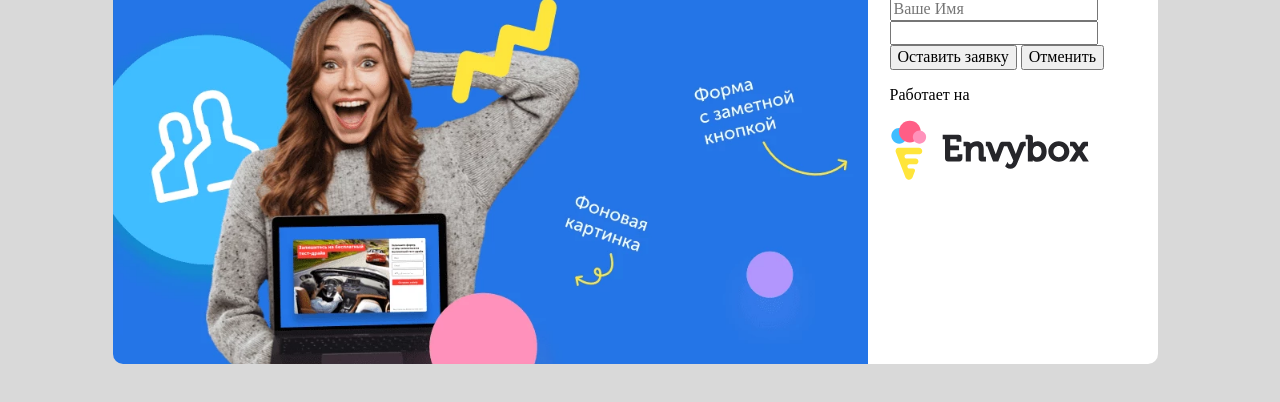
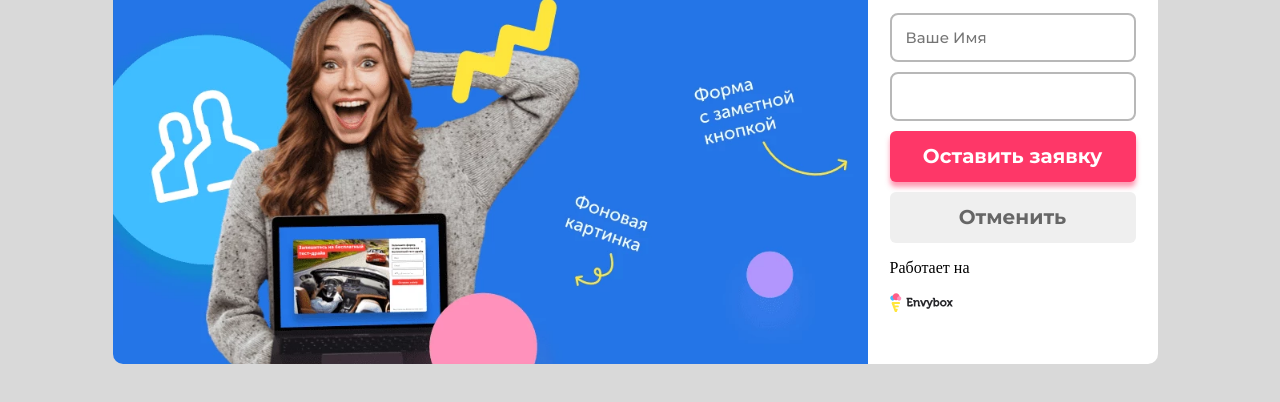
Before and after one commit to MaximArzhanov/Test_Task, a plain HTML site: page index.html in a window 1280 px wide. Shown: the part 336-738 px from the top of the page. Drawn offline with Linux system fonts and the light colour scheme; files whose address does not match are found by name.

Commit message:
feat: Свёрстана форма

```diff
--- /dev/null
+++ b/blocks/form/__button/_theme/form__button_theme_red.css
@@ -0,0 +1,5 @@
+.form__button_theme_red {
+  background-color: #fe3768;
+  color: #fff;
+  box-shadow: 0 5px 5px 0 rgba(254, 55, 104, .5);
+}
--- a/blocks/form/__button/form__button.css
+++ b/blocks/form/__button/form__button.css
@@ -1,3 +1,18 @@
 .form__button {
+  margin: 0;
+  margin-top: 10px;
+  padding: 14px 14px 14px 14px;
+  border: none;
+  border-radius: 6px;
+  font-family: 'Montserrat', sans-serif;
+  font-style: normal;
+  font-weight: 700;
+  font-size: 20px;
+  width: 100%;
+  box-sizing: border-box;
+  color: #666;
+}
 
+.form__button:first-child {
+  margin-top: 0;
 }
--- a/blocks/form/__input/form__input.css
+++ b/blocks/form/__input/form__input.css
@@ -1,3 +1,17 @@
 .form__input {
+  margin: 0;
+  margin-top: 10px;
+  padding: 14px 14px 14px 14px;
+  border: 2px solid #b8b8b8;
+  border-radius: 8px;
+  font-family: 'Montserrat', sans-serif;
+  font-style: normal;
+  font-weight: 500;
+  font-size: 15px;
+  width: 100%;
+  box-sizing: border-box;
+}
 
+.form__input:first-child {
+  margin-top: 0;
 }
--- a/blocks/form/form.css
+++ b/blocks/form/form.css
@@ -1,3 +1,9 @@
 .form {
-
+  margin: 0;
+  margin-top: 16px;
+  padding: 0;
+  width: 100%;
+  display: flex;
+  flex-direction: column;
+  flex-wrap: nowrap;
 }
--- a/blocks/timer/__container/timer__container.css
+++ b/blocks/timer/__container/timer__container.css
@@ -4,5 +4,4 @@
   padding: 0;
   display: flex;
   flex-wrap: nowrap;
-
 }
--- a/index.html
+++ b/index.html
@@ -37,7 +37,7 @@
                 type="text" name="name" required placeholder="Ваше Имя">
           <input id="phone" class="form__input"
                 type="tel" name="phone" required>
-          <button class="form__button" type="submit">
+          <button class="form__button form__button_theme_red" type="submit">
             Оставить заявку
           </button>
           <button class="form__button" type="button">
--- a/pages/index.css
+++ b/pages/index.css
@@ -33,6 +33,7 @@
 @import url("../blocks/form/form.css");
 @import url("../blocks/form/__input/form__input.css");
 @import url("../blocks/form/__button/form__button.css");
+@import url("../blocks/form/__button/_theme/form__button_theme_red.css");
 
 /*  copyright  */
 @import url("../blocks/copyright/copyright.css");
```
